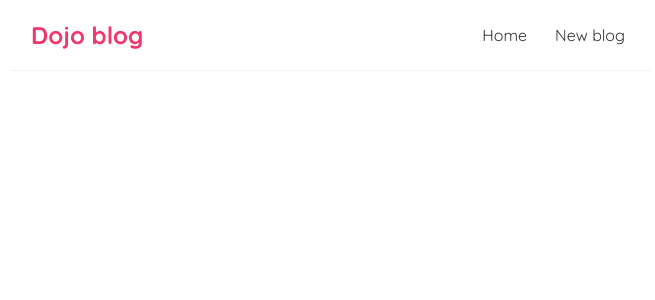
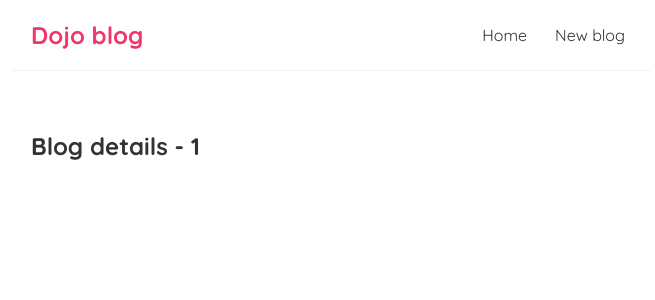
Before and after one commit to sinigers/React, a React (Create React App) app in the folder React-Study/dojo-blog/: page /blogs/1 in a window 1280 px wide. Shown: the top 300 px of the page, without its empty margins (309-964 px from the left). Built offline with nearby package versions, Linux system fonts and the light colour scheme.

Commit message:
Route Parameters

```diff
--- a/React-Study/dojo-blog/src/App.js
+++ b/React-Study/dojo-blog/src/App.js
@@ -1,6 +1,7 @@
 import Navbar from "./Navbar";
 import Home from "./Home";
 import Create from "./Create";
+import BlogDetails from "./BlogDetails";
 import { BrowserRouter as Router, Route, Switch } from "react-router-dom";
 
 function App() {
@@ -11,11 +12,13 @@
         <div className="content">
           <Switch>
             <Route exact path="/">  {/* tochno/palno sywpadenie na putia */}
-
               <Home />
             </Route>
             <Route path="/create">
               <Create />
+            </Route>
+            <Route path="/blogs/:id">
+              <BlogDetails />
             </Route>
           </Switch>
         </div>
--- /dev/null
+++ b/React-Study/dojo-blog/src/BlogDetails.js
@@ -0,0 +1,11 @@
+import {useParams} from "react-router-dom";
+const BlogDetails = () => {
+    const {id}=useParams()
+    return (
+        <div className="blog-details">
+            <h2>Blog details - {id}</h2>
+        </div>
+     );
+}
+
+export default BlogDetails;
--- a/React-Study/dojo-blog/src/blogList.js
+++ b/React-Study/dojo-blog/src/blogList.js
@@ -1,11 +1,16 @@
+import {Link} from "react-router-dom";
+
 const BlogList = ({ blogs, title }) => {
   return (
     <div className="blog-list">
       <h2> {title} </h2>
       {blogs.map((blog) => (
         <div className="blog-preview" key={blog.id}>
+         <Link to={`/blogs/${blog.id}`}>
           <h2> {blog.title} </h2>
           <p> Writen by {blog.author} </p>
+         </Link>
+
         </div>
       ))}
     </div>
--- a/React-Study/dojo-blog/src/index.css
+++ b/React-Study/dojo-blog/src/index.css
@@ -47,3 +47,6 @@
     margin-bottom: 8px;
     margin-top: 16px;
 }
+.blog-preview a{
+    text-decoration: none;
+}
```
